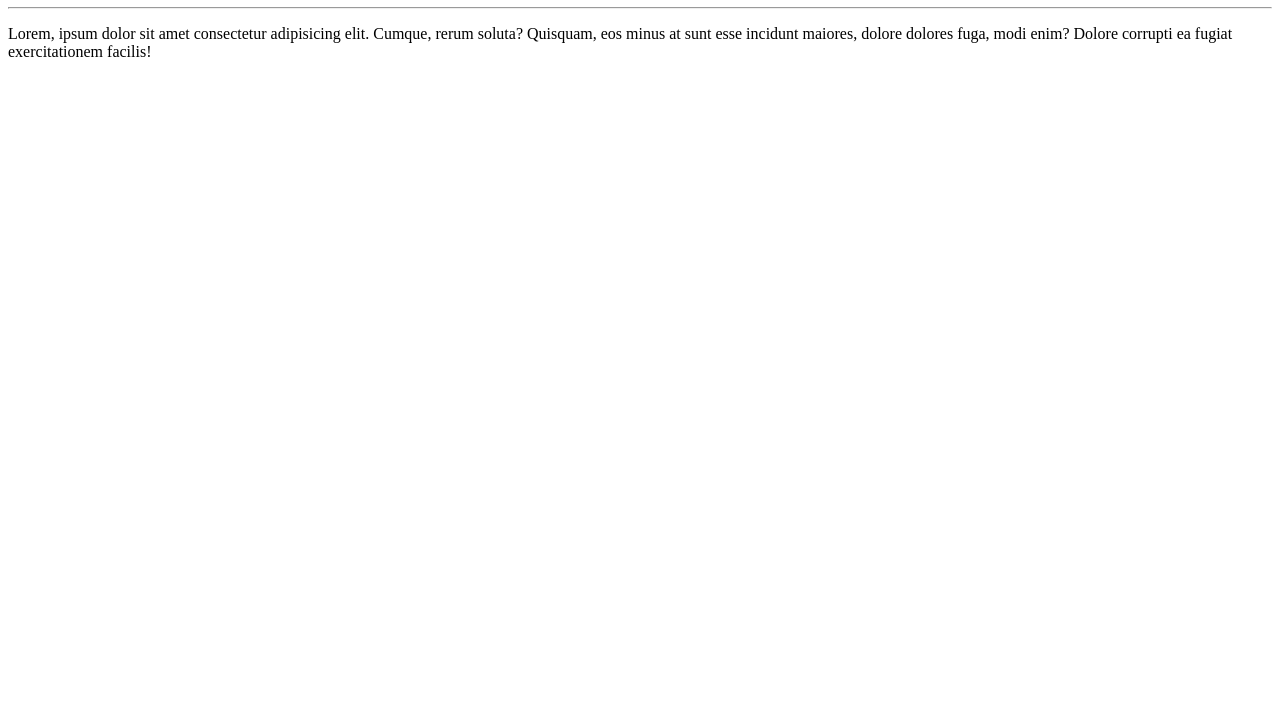
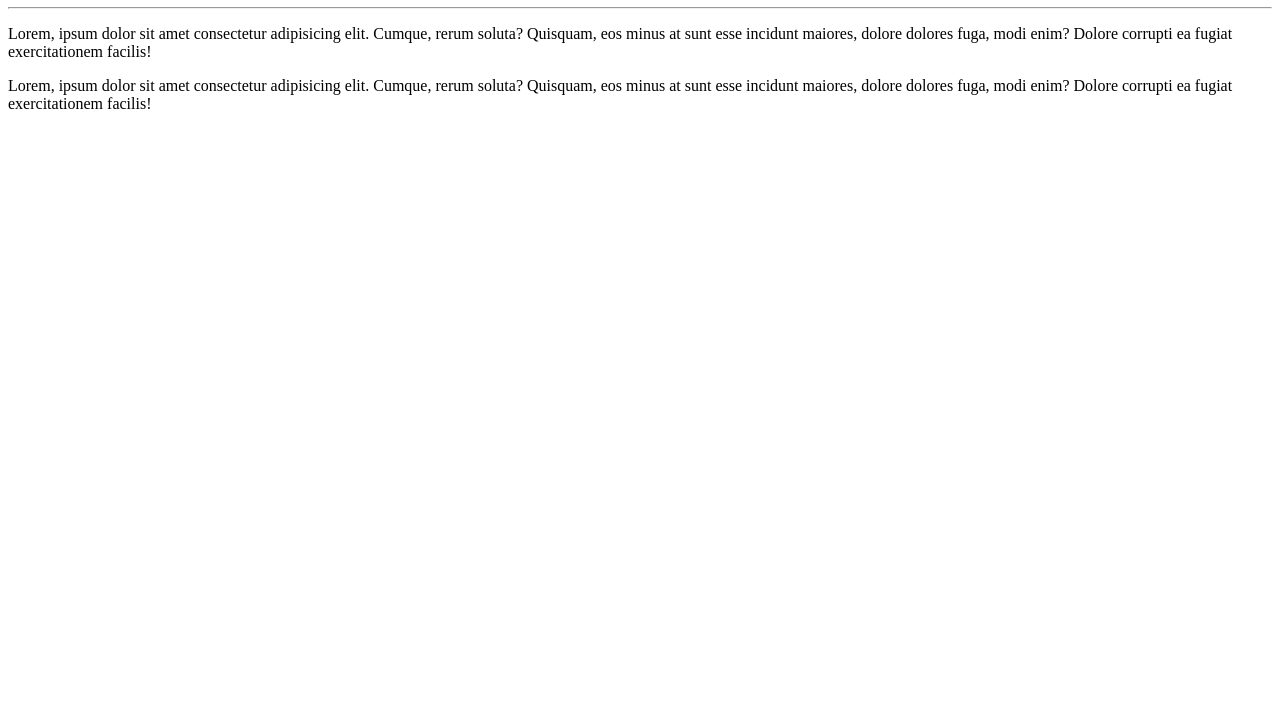
Before and after one commit to nathaliaferreiraagro/Ola-mundo, a plain HTML site: page Site_exemplo/index.html in a window 1280 px wide. Shown: the part 73-800 px from the top of the page. Drawn offline with Linux system fonts and the light colour scheme.

Commit message:
Adicionei mais uma linha

```diff
--- a/Site_exemplo/index.html
+++ b/Site_exemplo/index.html
@@ -9,5 +9,6 @@
     <h1>Olá, mundo!</h1>
     <hr>
     <p>Lorem, ipsum dolor sit amet consectetur adipisicing elit. Cumque, rerum soluta? Quisquam, eos minus at sunt esse incidunt maiores, dolore dolores fuga, modi enim? Dolore corrupti ea fugiat exercitationem facilis!</p>
+    <p>Lorem, ipsum dolor sit amet consectetur adipisicing elit. Cumque, rerum soluta? Quisquam, eos minus at sunt esse incidunt maiores, dolore dolores fuga, modi enim? Dolore corrupti ea fugiat exercitationem facilis!</p>
 </body>
 </html>
```
